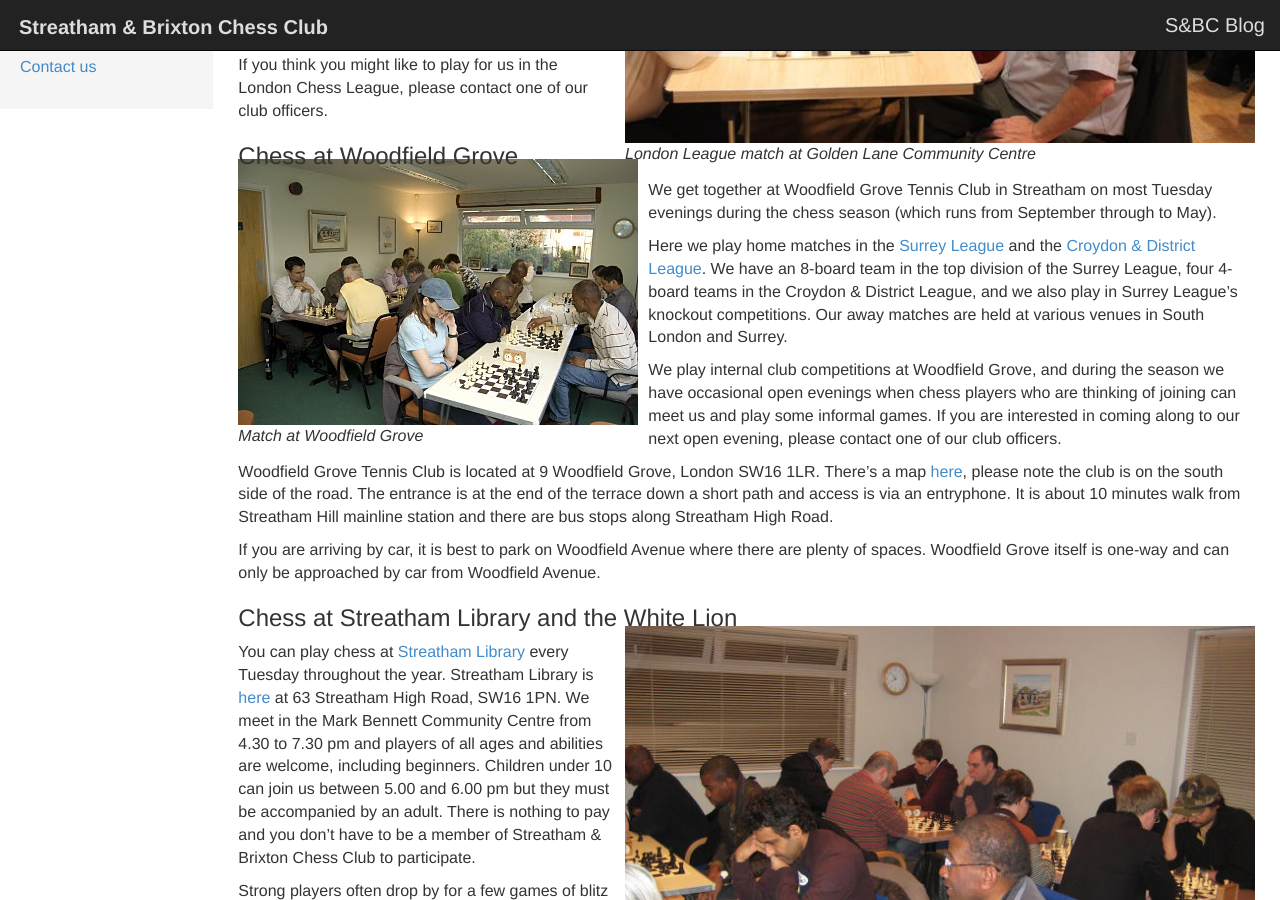
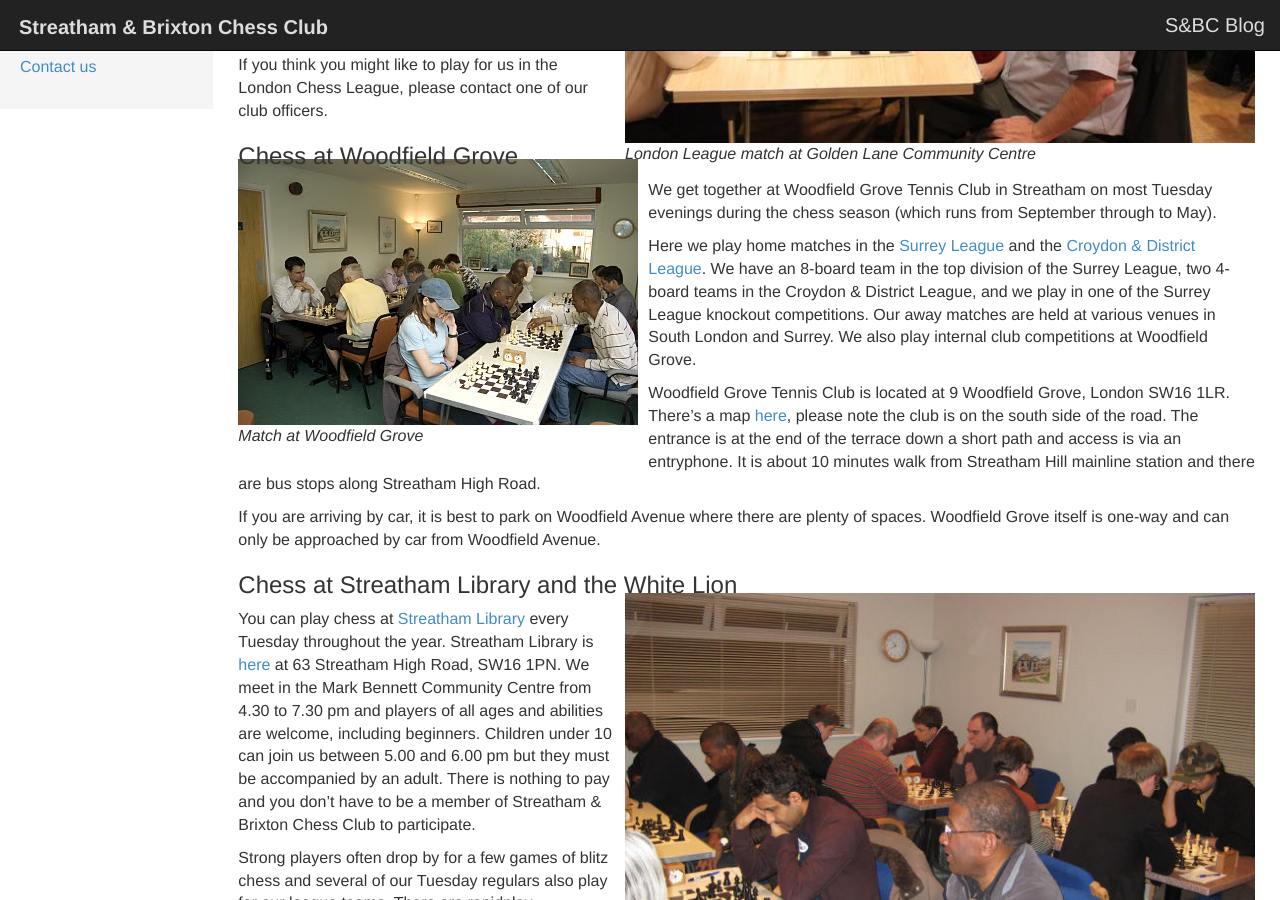
Before and after one commit to streathamchess/streathamchess.github.io, a Jekyll site: the page built from about/venues.md, in a window 1280 px wide and 900 px high, scrolled down 432 px. Built offline with Jekyll 4.4.1, drawn with Linux system fonts in a browser that asks for light colours; Markdown is read by kramdown in place of the engine named in the settings.

Commit message:
Update venues.md

```diff
--- a/about/venues.md
+++ b/about/venues.md
@@ -31,12 +31,8 @@ We get together at Woodfield Grove Tennis Club in Streatham on most Tuesday even
 
 Here we play home matches in the [Surrey League](http://www.scca.co.uk/) and the
 [Croydon & District League](http://www.croydonchessleague.org.uk/). We have an 8-board team in
-the top division of the Surrey League, four 4-board teams in the Croydon & District League, and we also play in
-Surrey League's knockout competitions. Our away matches are held at various venues in South London and Surrey.
-
-We play internal club competitions at Woodfield Grove, and during the season we have occasional open evenings
-when chess players who are thinking of joining can meet us and play some informal games. If you are interested
-in coming along to our next open evening, please contact one of our club officers.
+the top division of the Surrey League, two 4-board teams in the Croydon & District League, and we play in
+one of the Surrey League knockout competitions. Our away matches are held at various venues in South London and Surrey. We also play internal club competitions at Woodfield Grove.
 
 Woodfield Grove Tennis Club is located at 9 Woodfield Grove, London SW16 1LR. There's a map
 [here](https://goo.gl/maps/IH4ra), please note the club is on the south side of the road.
```
